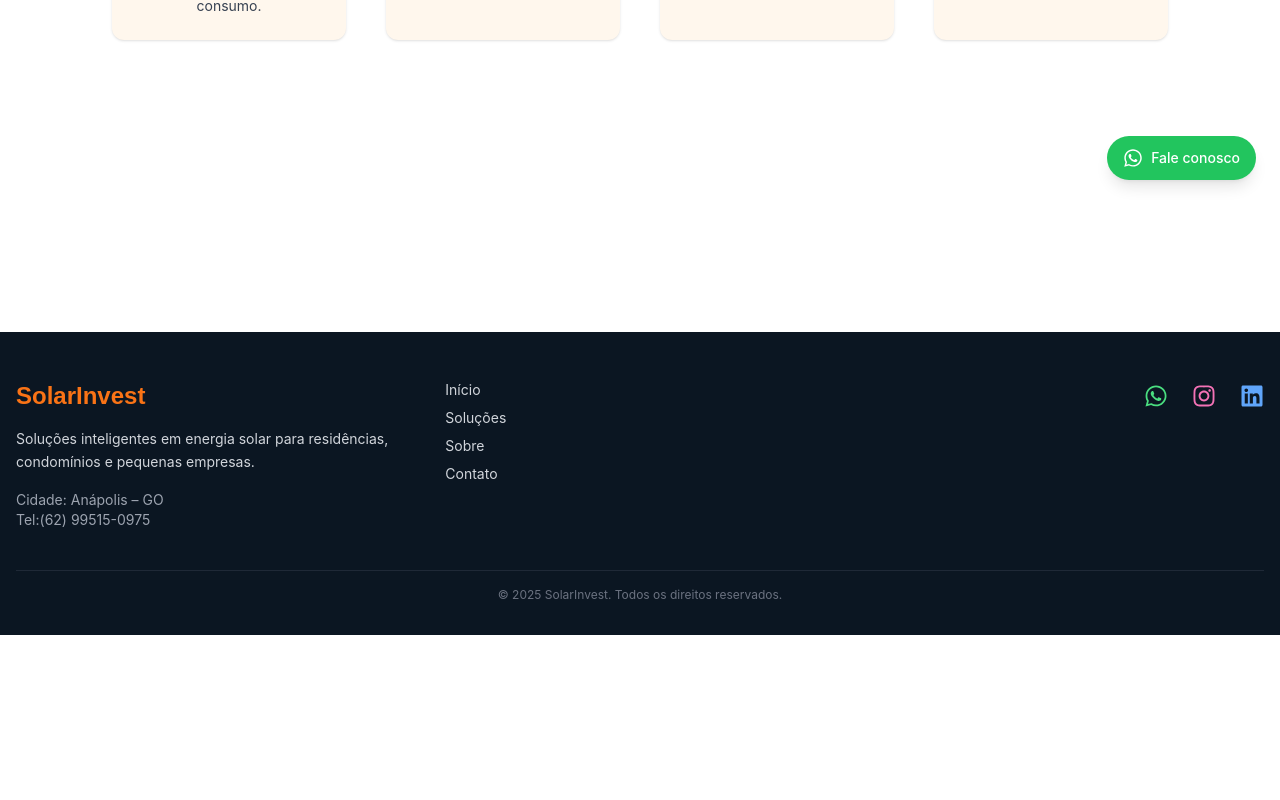
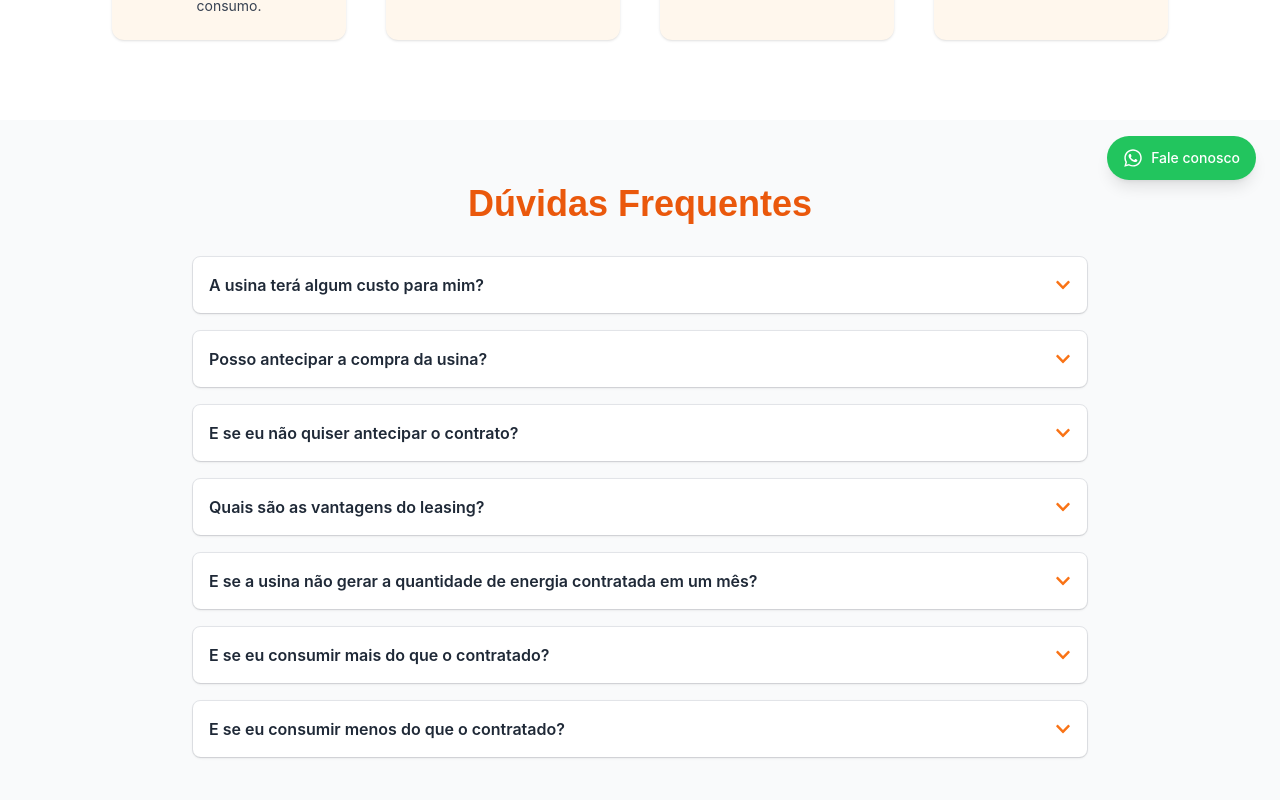
Before and after one commit to LeandroFrancaUS/solarinvest-Website, a Next.js app: page /comofunciona in a window 1280 px wide. Shown: the part 540-1340 px from the top of the page. Before the commit the page ends 1175 px from the top, so only its background shows below. Built offline with nearby package versions, Linux system fonts and the light colour scheme.

Commit message:
feat: add FAQ for Como Funciona

```diff
--- a/src/app/comofunciona/page.tsx
+++ b/src/app/comofunciona/page.tsx
@@ -1,6 +1,7 @@
 // src/app/comofunciona/page.tsx
 
 import ComoFunciona from '@/components/ComoFunciona';
+import FAQComoFunciona from '@/components/FAQComoFunciona';
 import type { Metadata } from 'next';
 
 export const metadata: Metadata = {
@@ -14,6 +15,7 @@ export default function ComoFuncionaPage() {
   return (
     <main className="min-h-screen bg-white">
       <ComoFunciona />
+      <FAQComoFunciona />
     </main>
   );
 }
--- /dev/null
+++ b/src/components/FAQComoFunciona.tsx
@@ -0,0 +1,138 @@
+'use client';
+
+import { useState } from 'react';
+import { FaChevronDown } from 'react-icons/fa';
+
+export default function FAQComoFunciona() {
+  const faqs: { pergunta: string; resposta: JSX.Element }[] = [
+    {
+      pergunta: 'A usina terá algum custo para mim?',
+      resposta: (
+        <p>
+          Não. A SolarInvest projeta, aprova, instala e homologa a usina solar no seu imóvel sem que você precise investir
+          nada. A partir da operação, você passa a pagar uma fatura de energia com o desconto contratado — 10%, 15% ou 20%,
+          conforme o plano escolhido. Exemplo: se o seu consumo médio for de 600 kWh/mês e o contrato for de 5 anos, a usina
+          será dimensionada para gerar esses 600 kWh/mês. Com um desconto de 10%, você pagará apenas o equivalente a 540
+          kWh/mês. Ao final do contrato (61º mês), a usina será transferida para o seu nome, e toda a energia gerada passará a
+          ser consumida sem custo, conforme previsto em contrato.
+        </p>
+      ),
+    },
+    {
+      pergunta: 'Posso antecipar a compra da usina?',
+      resposta: (
+        <p>
+          Sim. A partir do 24º mês, você pode adquirir a usina pelo valor residual previsto em contrato. No documento constam o
+          valor de mercado do equipamento e a tabela de amortização para o prazo contratado. Assim, você pode quitar o saldo e
+          se tornar proprietário antes do término do leasing.
+        </p>
+      ),
+    },
+    {
+      pergunta: 'E se eu não quiser antecipar o contrato?',
+      resposta: (
+        <p>
+          Basta manter o pagamento mensal até o final do prazo. Ao término, a usina será sua, sem necessidade de empréstimos,
+          financiamentos ou aplicação de capital próprio.
+        </p>
+      ),
+    },
+    {
+      pergunta: 'Quais são as vantagens do leasing?',
+      resposta: (
+        <ul className="list-disc space-y-2 pl-6">
+          <li>
+            Manutenção e segurança inclusas: durante todo o contrato, a SolarInvest é responsável por monitoramento,
+            manutenção preventiva e corretiva, limpeza e seguro da usina.
+          </li>
+          <li>
+            Sustentabilidade: você gera energia limpa e renovável, contribuindo para a preservação do meio ambiente.
+          </li>
+          <li>
+            Uso do capital de forma estratégica: você adquire a usina pagando apenas o que já pagaria na conta de energia, sem
+            imobilizar recursos que poderiam ser aplicados em outros investimentos.
+          </li>
+          <li>Economia imediata: desde o primeiro mês, há desconto garantido na fatura.</li>
+          <li>
+            Aquisição garantida: ao final do contrato, você se torna proprietário de um ativo durável, que continua gerando
+            energia sem custo.
+          </li>
+        </ul>
+      ),
+    },
+    {
+      pergunta: 'E se a usina não gerar a quantidade de energia contratada em um mês?',
+      resposta: (
+        <p>
+          A responsabilidade é totalmente da SolarInvest. Garantimos que o volume contratado será produzido e disponibilizado.
+          Caso haja falha, tomaremos as providências para compensar a diferença, sem custo para você.
+        </p>
+      ),
+    },
+    {
+      pergunta: 'E se eu consumir mais do que o contratado?',
+      resposta: (
+        <ul className="list-disc space-y-2 pl-6">
+          <li>
+            <span className="font-medium">Excedente pontual:</span> se for um consumo eventual, dentro de até 12% da quantidade contratada, não haverá cobrança
+            adicional.
+          </li>
+          <li>
+            <span className="font-medium">Aumento permanente de consumo:</span>
+            <ul className="list-disc pl-6 mt-2 space-y-2">
+              <li>
+                <span className="font-medium">Antes do 24º mês:</span> redimensionamos a usina (se o imóvel permitir) para atender à nova demanda, ajustando o valor
+                mensal até o fim do contrato.
+              </li>
+              <li>
+                <span className="font-medium">Após o 24º mês:</span> você pode optar por pagar o excedente sem desconto ou redimensionar a usina, renovando o contrato
+                por mais 24 meses.
+              </li>
+            </ul>
+          </li>
+        </ul>
+      ),
+    },
+    {
+      pergunta: 'E se eu consumir menos do que o contratado?',
+      resposta: (
+        <p>
+          O valor contratado permanece o mesmo. Isso porque a usina é dimensionada para atender à sua demanda média mensal, e a
+          SolarInvest garante que essa produção mínima esteja sempre disponível. Funciona como o aluguel de um carro por um
+          período fixo: você paga pelo tempo contratado, mesmo que use menos, e, em contrapartida, conta com a garantia de
+          disponibilidade durante todo o período.
+        </p>
+      ),
+    },
+  ];
+
+  const [openIndex, setOpenIndex] = useState<number | null>(null);
+
+  const toggle = (index: number) => {
+    setOpenIndex(openIndex === index ? null : index);
+  };
+
+  return (
+    <section className="bg-gray-50 py-16 px-6 md:px-16 lg:px-28">
+      <div className="max-w-4xl mx-auto">
+        <h2 className="text-3xl md:text-4xl font-extrabold text-orange-600 mb-8 text-center">Dúvidas Frequentes</h2>
+        <div className="space-y-4">
+          {faqs.map((faq, index) => (
+            <div key={index} className="border border-gray-200 rounded-lg bg-white">
+              <button
+                className="w-full flex items-center justify-between p-4 text-left font-semibold text-gray-800 focus:outline-none"
+                onClick={() => toggle(index)}
+              >
+                <span>{faq.pergunta}</span>
+                <FaChevronDown
+                  className={`text-orange-500 transition-transform duration-200 ${openIndex === index ? 'rotate-180' : ''}`}
+                />
+              </button>
+              {openIndex === index && <div className="p-4 border-t border-gray-200 text-gray-700">{faq.resposta}</div>}
+            </div>
+          ))}
+        </div>
+      </div>
+    </section>
+  );
+}
```
